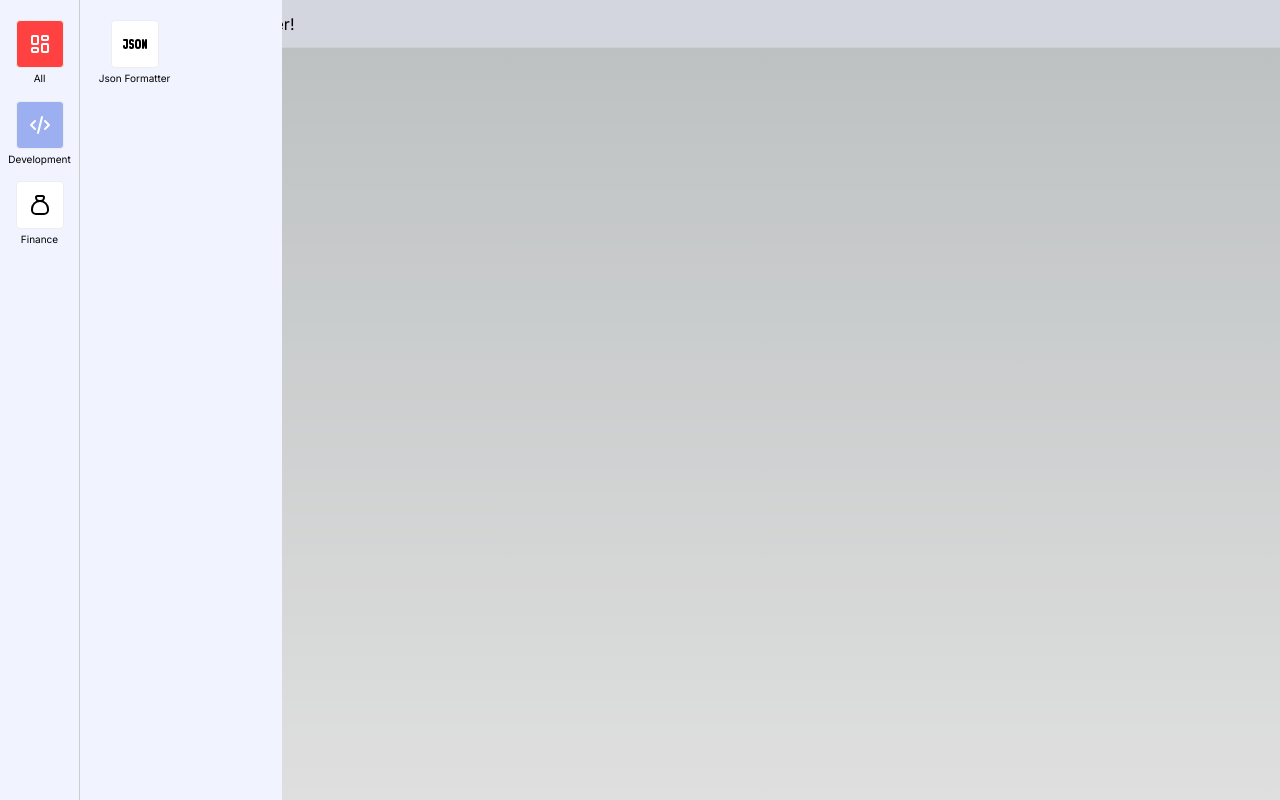
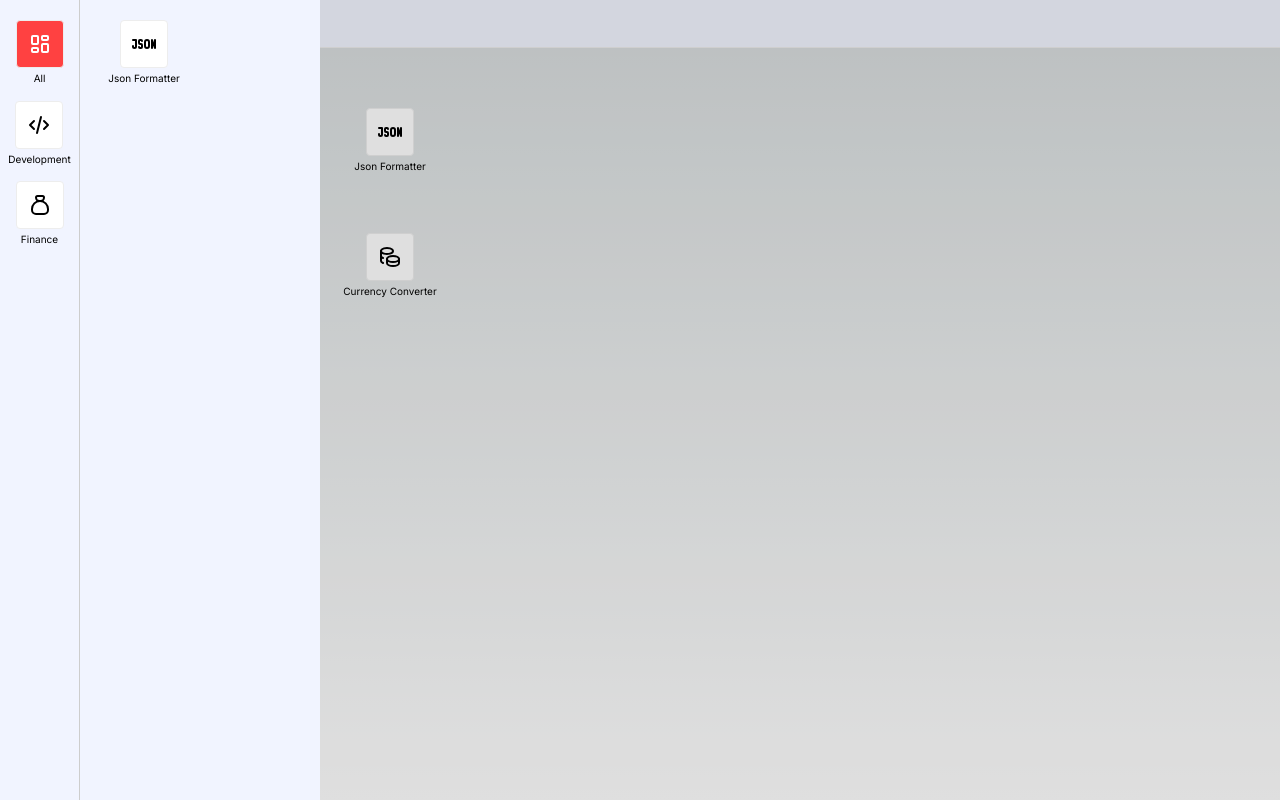
Before and after one commit to lonixchu-hk/MyDailyTools, a Next.js app: page / in a window 1280 px wide. Both pictures are taken after a click on the link "Development". Built offline with nearby package versions, Linux system fonts and the light colour scheme.

Commit message:
Bugfix Submenu width auto reduce and not showing issue

```diff
--- a/src/nav/NavItem.tsx
+++ b/src/nav/NavItem.tsx
@@ -16,9 +16,9 @@ interface Props {
 
 export const NavItem = (props: Props) => {
   return (
-    <div className="w-full h-fit">
+    <div className="w-full h-fit flex justify-center items-center">
       <Link
-        className={`mb-4 px-2 flex flex-col justify-center items-center ${
+        className={`w-fit mb-4 px-2 flex flex-col justify-center items-center ${
           props.type == "current" ? "disabled" : ""
         }`}
         href={props.href ? props.href : "#"}
--- a/src/nav/SideNavContainer.tsx
+++ b/src/nav/SideNavContainer.tsx
@@ -30,7 +30,7 @@ export const SideNavContainer = (props: Props) => {
   useEffect(() => {
     if (selectedGroup == "" && !clickKeepShowSubMenu) {
       setShowSubMenu(false);
-      setHoverMenu(null);
+      // setHoverMenu(null);
     } else {
       setShowSubMenu(true);
       setHoverMenu(selectedGroup);
@@ -40,11 +40,13 @@ export const SideNavContainer = (props: Props) => {
   useEffect(() => {
     if (!clickKeepShowSubMenu) {
       setSelectedGroup("");
+    } else {
+      setSelectedGroup(hoverMenu ?? "");
     }
   }, [clickKeepShowSubMenu]);
 
   return (
-    <div>
+    <div onMouseLeave={() => setSelectedGroup("")}>
       {/* Menu */}
       <div className="h-screen w-20 bg-[#f1f4ff] z-20 py-5 border-r border-[#cdcdcd]">
         <div className="flex flex-col items-center">
@@ -94,12 +96,12 @@ export const SideNavContainer = (props: Props) => {
       >
         {/* Sub Menu */}
         <div
-          className=" h-screen w-60 bg-[#f1f4ff] z-20 p-2 py-5"
+          className=" h-screen w-60 min-w-60 bg-[#f1f4ff] z-20 p-2 py-5"
           onMouseEnter={() => enterMenuItem(hoverMenu)}
         >
           <div className="w-full grid grid-cols-2">
             {toolsData.map((item, index) =>
-              hoverMenu == item.name
+              hoverMenu == item.name && showSubMenu
                 ? item.tools.map((subItem, index) => (
                     <NavItem
                       key={index}
@@ -125,7 +127,7 @@ export const SideNavContainer = (props: Props) => {
         <div className="h-screen w-20" />
         {/* overlay */}
         <div
-          className="h-screen w-[calc(100%-5rem)]"
+          className="h-screen w-full"
           onClick={() => {
             setClickKeepShowSubMenu(false);
           }}
--- a/src/pages/index.tsx
+++ b/src/pages/index.tsx
@@ -1,9 +1,29 @@
 import Image from "next/image";
 import { Inter } from "next/font/google";
 import { SideNavContainer } from "@/nav/SideNavContainer";
-import { MainContent } from "./main";
+import { toolsData } from "@/tools_data";
+import { NavItem } from "@/nav/NavItem";
 
 export default function Home() {
   // Make this index page the dashboard for the tools center
-  return <div></div>;
+  return (
+    <div className="flex flex-col justify-start items-start my-4 px-5">
+      {toolsData.map((item, index) => (
+        <div className="tool-dashboard-section w-full" key={index}>
+          <h1>{item.name}</h1>
+          <div className="grid grid-cols-4 md:grid-cols-2 mt-5">
+            {item.tools.map((subItem, subIndex) => (
+              <NavItem
+                key={subIndex}
+                type="item"
+                title={subItem.name}
+                icon={subItem.icon}
+                href={subItem.href}
+              />
+            ))}
+          </div>
+        </div>
+      ))}
+    </div>
+  );
 }
```
